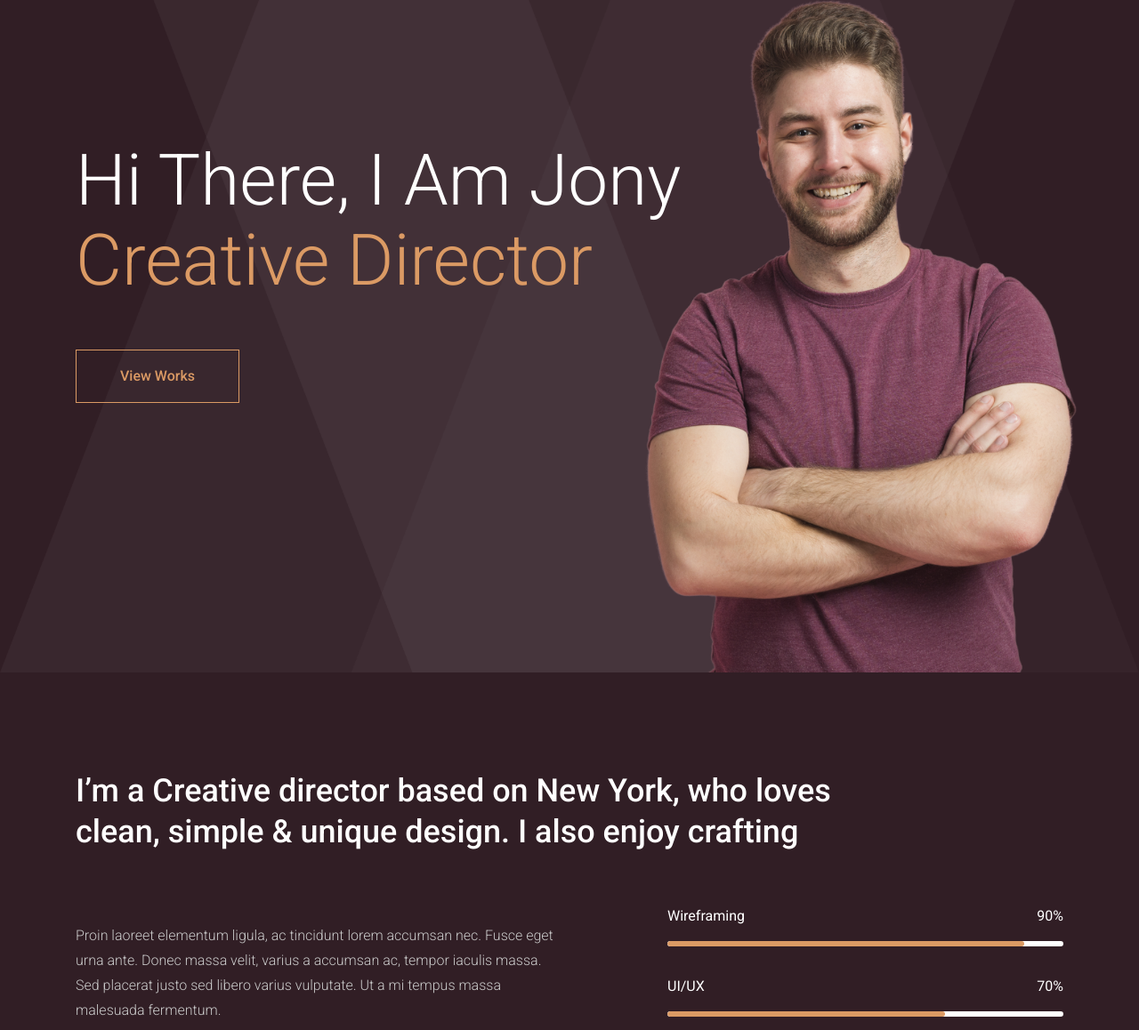
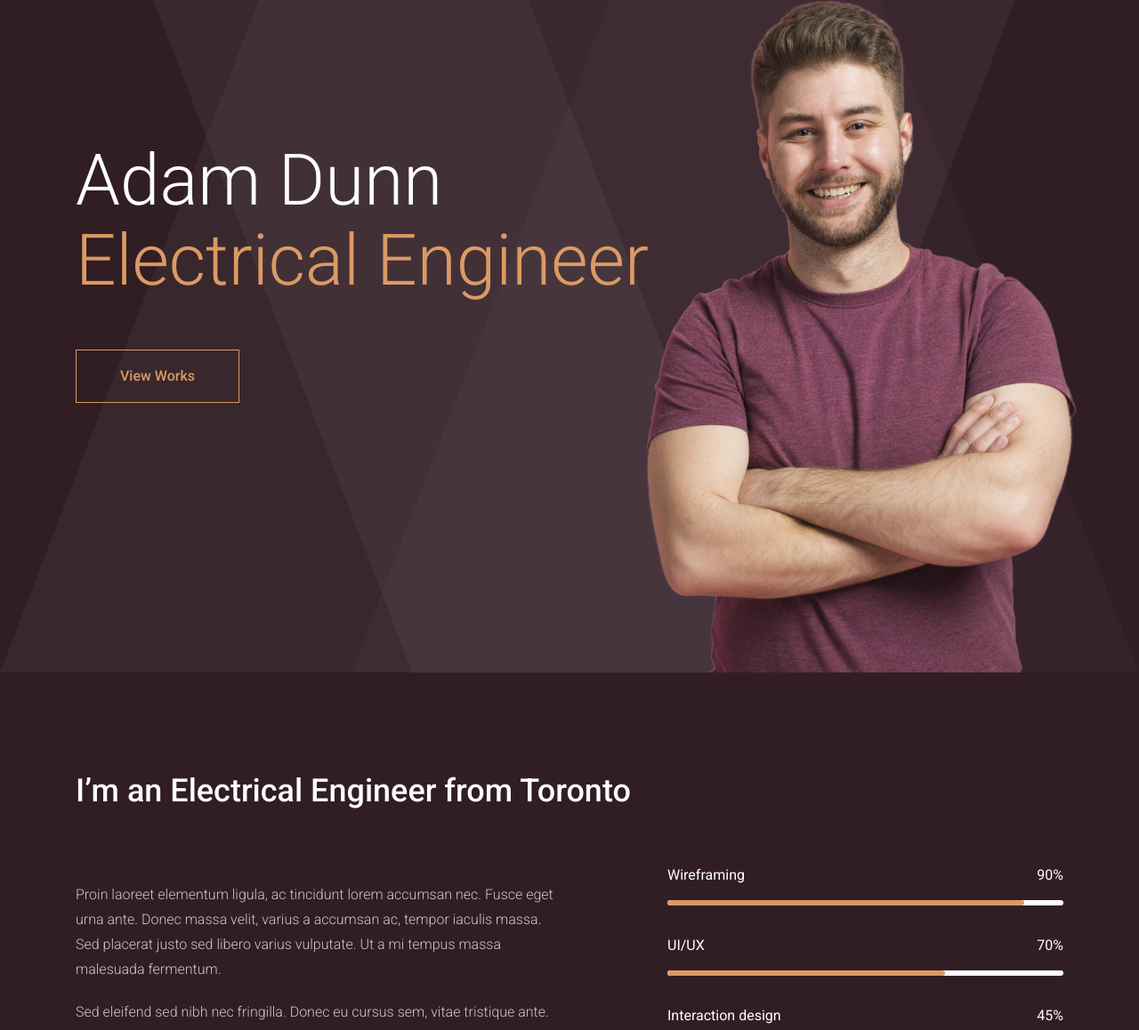
Before and after one commit to iiDuNoo/adamdunn, a plain HTML site: page index.html in a window 1280 px wide. Shown: the part 145-1303 px from the top of the page at 89% size. Drawn offline with nearby package versions, Linux system fonts and the light colour scheme.

Commit message:
name/job

```diff
--- a/index.html
+++ b/index.html
@@ -99,8 +99,8 @@
                 <div class="row align-items-center position-relative">
                     <div class="col-lg-9">
                         <div class="slider_text">
-                            <h3>Hi there, I am Jony <br>
-                                <span>Creative Director</span></h3>
+                            <h3>Adam Dunn <br>
+                                <span>Electrical Engineer</span></h3>
                         <a class="boxed-btn3-line" href="#">View Works</a>
                         </div>
                     </div>
@@ -118,7 +118,7 @@
             <div class="row">
                 <div class="col-xl-10">
                     <div class="download_text">
-                        <h3>I’m a Creative director based on New York, who loves clean, simple & unique design. I also enjoy crafting </h3>
+                        <h3>I’m an Electrical Engineer from Toronto</h3>
                     </div>
                 </div>
             </div>
```
Also changed, not shown: readme.txt.
